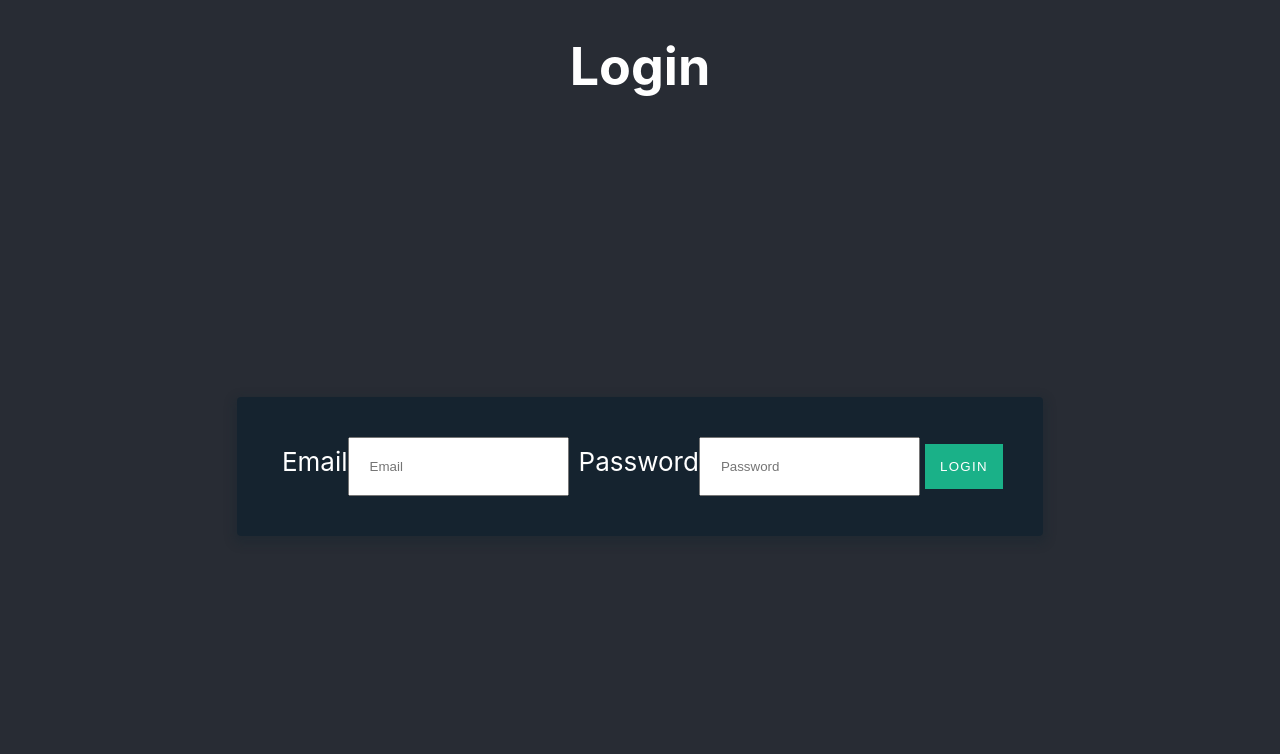
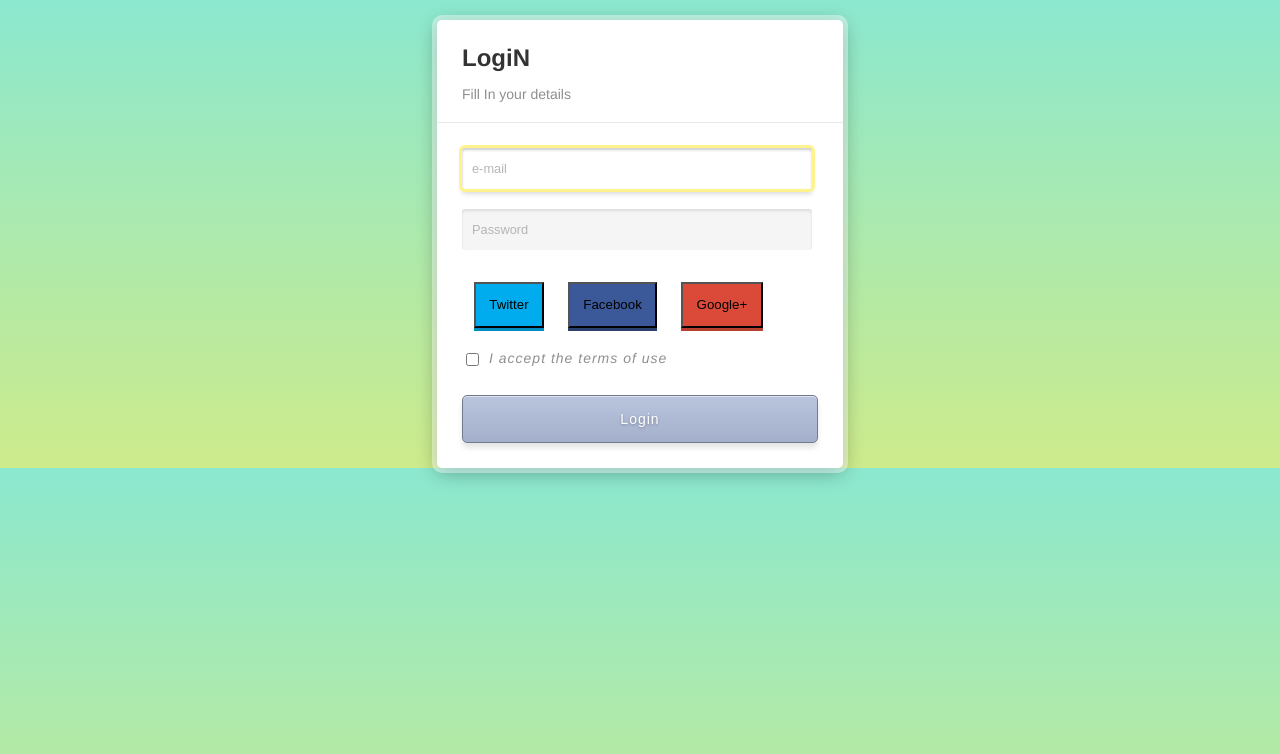
Before and after one commit to frankip/firebase_react, a React (Create React App) app: page /login in a window 1280 px wide. Shown: the top 754 px of the page. Built offline with nearby package versions, Linux system fonts and the light colour scheme; no server answers.

Commit message:
Style the login pages

```diff
--- a/src/App.js
+++ b/src/App.js
@@ -37,7 +37,7 @@ class App extends Component {
     const { authenticated, loading} = this.state;
 
     if (loading) {
-      return <p>Loading.....</p>
+      return <div className="App-header">loading.....</div>
     }
 
     return (
--- a/src/components/Login/LoginView.js
+++ b/src/components/Login/LoginView.js
@@ -3,29 +3,43 @@ import '../../static/App.css'
 
 const LoginView = ({onSubmit}) => {
   return (
-  <div className="App-header">
-      <h1>Login</h1>
-      <form className="form" onSubmit={onSubmit}>
-        <label>
-          Email
-          <input
-            name="email"
-            type="email"
-            placeholder="Email"
-          />
-        </label>
-        <label>
-          Password
-          <input
-            name="password"
-            type="password"
-            placeholder="Password"
-          />
-        </label>
-        <button type="submit">Login</button>
-      </form>
-    </div>
-  );
+    <div className="container">
+
+    <form id="signup" onSubmit={onSubmit}>
+
+        <div className="header">
+
+            <h3>LogiN </h3>
+
+            <p>Fill In your details</p>
+
+        </div>
+
+        <div className="sep"></div>
+
+        <div className="inputs">
+
+            <input  name="email" type="email" placeholder="e-mail" autoFocus />
+
+            <input name="password" type="password" placeholder="Password" />
+            <div className="social">
+              <button className="tw btn">Twitter</button>
+              <button className="fb btn">Facebook</button>
+              <button className="google fb btn">Google+</button>
+            </div>
+
+            <div className="checkboxy">
+                <input name="cecky" id="checky" value="1" type="checkbox" /><label className="terms">I accept the terms of use</label>
+            </div>
+            <button id="submit" type="submit">Login</button>
+
+        </div>
+
+    </form>
+
+</div>
+);
 };
 
+
 export default LoginView;
--- a/src/components/Signup/SignUpView.js
+++ b/src/components/Signup/SignUpView.js
@@ -2,30 +2,72 @@ import React from "react";
 import '../../static/App.css'
 
 const SignUpView = ({ onSubmit }) => {
-  return (
-    <div className="App-header">
-      <h1>Sign up</h1>
-      <form className="form" onSubmit={onSubmit}>
-        <label>
-          Email
-          <input
-            name="email"
-            type="email"
-            placeholder="Email"
-          />
-        </label>
-        <label>
-          Password
-          <input
-            name="password"
-            type="password"
-            placeholder="Password"
-          />
-        </label>
-        <button type="submit">Sign Up</button>
-      </form>
-    </div>
-  );
+  // return (
+  //   <div className="App-header">
+  //     <h1>Sign up</h1>
+  //     <form classNameName="form" onSubmit={onSubmit}>
+  //       <label>
+  //         Email
+  //         <input
+  //           name="email"
+  //           type="email"
+  //           placeholder="Email"
+  //         />
+  //       </label>
+  //       <label>
+  //         Password
+  //         <input
+  //           name="password"
+  //           type="password"
+  //           placeholder="Password"
+  //         />
+  //       </label>
+  //       <button type="submit">Sign Up</button>
+  //     </form>
+  //   </div>
+  // );
+
+// };
+
+
+return (
+  <div className="container">
+
+    <form id="signup" onSubmit={onSubmit}>
+
+        <div className="header">
+
+            <h3>Sign Up</h3>
+
+            <p>Fill In your details</p>
+
+        </div>
+
+        <div className="sep"></div>
+
+        <div className="inputs">
+
+            <input  name="email" type="email" placeholder="e-mail" autoFocus />
+
+            <input name="password" type="password" placeholder="Password" />
+            <div className="social">
+              <button className="tw btn">Twitter</button>
+              <button className="fb btn">Facebook</button>
+              <button className="google fb btn">Google+</button>
+            </div>
+
+            <div className="checkboxy">
+                <input name="cecky" id="checky" value="1" type="checkbox" /><label className="terms">I accept the terms of use</label>
+            </div>
+            <button id="submit" type="submit">Sign Up</button>
+
+        </div>
+
+    </form>
+
+</div>
+);
 };
 
+
 export default SignUpView;
--- a/src/static/App.css
+++ b/src/static/App.css
@@ -1,6 +1,6 @@
-.App {
+/* .App {
   text-align: center;
-}
+} */
 
 
 .App-header {
@@ -14,31 +14,191 @@
   color: white;
 }
 
-button{
-  border: 0;
-  outline: none;
-  padding: 15px;
-  text-transform: uppercase;
-  letter-spacing: .1em;
-  background: #1ab188;
-  color: #ffffff;
-  -webkit-transition: all 0.5s ease;
-  transition: all 0.5s ease;
-  -webkit-appearance: none;
+body {
+  /* background-image: url(http://kreativo.se/backlogin.jpg); */
+background: -webkit-gradient(linear, left top, left bottom, color-stop(0%,#8be8cf), color-stop(100%,#cdeb8b));
+height: 100%;
+
+
+  font-family: "Helvetica Neue", Helvetica, Arial;
+  padding-top: 20px;
 }
 
-.form {
-  background: rgba(19, 35, 47, 0.9);
-  padding: 40px;
-  margin: auto;
-  border-radius: 4px;
-  box-shadow: 0 4px 10px 4px rgba(19, 35, 47, 0.3);
+.container {
+  width: 406px;
+  max-width: 406px;
+  margin: 0 auto;
 }
 
-.form input{
-  padding: 20px;
+#signup {
+  padding: 0px 25px 25px;
+  background: #fff;
+  box-shadow:
+      0px 0px 0px 5px rgba( 255,255,255,0.4 ),
+      0px 4px 20px rgba( 0,0,0,0.33 );
+  -moz-border-radius: 5px;
+  -webkit-border-radius: 5px;
+  border-radius: 5px;
+  display: table;
+  position: static;
 }
 
-label {
-  padding: 5px;
+#signup .header {
+  margin-bottom: 20px;
 }
+
+#signup .header h3 {
+  color: #333333;
+  font-size: 24px;
+  font-weight: bold;
+  margin-bottom: 5px;
+}
+
+#signup .header p {
+  color: #8f8f8f;
+  font-size: 14px;
+  font-weight: 300;
+}
+
+#signup .sep {
+  height: 1px;
+  background: #e8e8e8;
+  width: 406px;
+  margin: 0px -25px;
+}
+
+#signup .inputs {
+  margin-top: 25px;
+}
+
+#signup .inputs label {
+  color: #8f8f8f;
+  font-size: 12px;
+  font-weight: 300;
+  letter-spacing: 1px;
+  margin-bottom: 7px;
+  display: block;
+}
+
+input::-webkit-input-placeholder {
+  color:    #b5b5b5;
+}
+
+input:-moz-placeholder {
+  color:    #b5b5b5;
+}
+
+#signup .inputs input[type=email], input[type=password] {
+  background: #f5f5f5;
+  font-size: 0.8rem;
+  -moz-border-radius: 3px;
+  -webkit-border-radius: 3px;
+  border-radius: 3px;
+  border: none;
+  padding: 13px 10px;
+  width: 330px;
+  margin-bottom: 20px;
+  box-shadow: inset 0px 2px 3px rgba( 0,0,0,0.1 );
+  clear: both;
+}
+
+#signup .inputs input[type=email]:focus, input[type=password]:focus {
+  background: #fff;
+  box-shadow: 0px 0px 0px 3px #fff38e, inset 0px 2px 3px rgba( 0,0,0,0.2 ), 0px 5px 5px rgba( 0,0,0,0.15 );
+  outline: none;
+}
+
+#signup .inputs .checkboxy {
+  display: block;
+  position: static;
+  height: 25px;
+  margin-top: 10px;
+  clear: both;
+}
+
+#signup .inputs input[type=checkbox] {
+  float: left;
+  margin-right: 10px;
+  margin-top: 3px;
+}
+
+#signup .inputs label.terms {
+  float: left;
+  font-size: 14px;
+  font-style: italic;
+}
+
+#signup .inputs #submit {
+  width: 100%;
+  margin-top: 20px;
+  padding: 15px 0;
+  color: #fff;
+  font-size: 14px;
+  font-weight: 500;
+  letter-spacing: 1px;
+  text-align: center;
+  text-decoration: none;
+      background: -moz-linear-gradient(
+      top,
+      #b9c5dd 0%,
+      #a4b0cb);
+  background: -webkit-gradient(
+      linear, left top, left bottom,
+      from(#b9c5dd),
+      to(#a4b0cb));
+  -moz-border-radius: 5px;
+  -webkit-border-radius: 5px;
+  border-radius: 5px;
+  border: 1px solid #737b8d;
+  -moz-box-shadow:
+      0px 5px 5px rgba(000,000,000,0.1),
+      inset 0px 1px 0px rgba(255,255,255,0.5);
+  -webkit-box-shadow:
+      0px 5px 5px rgba(000,000,000,0.1),
+      inset 0px 1px 0px rgba(255,255,255,0.5);
+  box-shadow:
+      0px 5px 5px rgba(000,000,000,0.1),
+      inset 0px 1px 0px rgba(255,255,255,0.5);
+  text-shadow:
+      0px 1px 3px rgba(000,000,000,0.3),
+      0px 0px 0px rgba(255,255,255,0);
+  display: table;
+  position: static;
+  clear: both;
+}
+
+#signup .inputs #submit:hover {
+  background: -moz-linear-gradient(
+      top,
+      #a4b0cb 0%,
+      #b9c5dd);
+  background: -webkit-gradient(
+      linear, left top, left bottom,
+      from(#a4b0cb),
+      to(#b9c5dd));
+}
+
+.social {
+  display: inline-flex;
+}
+
+.social button{
+  margin: 5%;
+  padding: 1em;
+}
+
+.fb {
+  margin-top:15px;
+  background:#3b5998;
+  box-shadow:0px 3px 0px #2c416e;
+}
+
+.tw {
+  background:#00acee;
+  box-shadow:0px 3px 0px #008dc3;
+}
+
+.google {
+  background:#db4a39;
+  box-shadow:0px 3px 0px #b93f31;
+}
```
